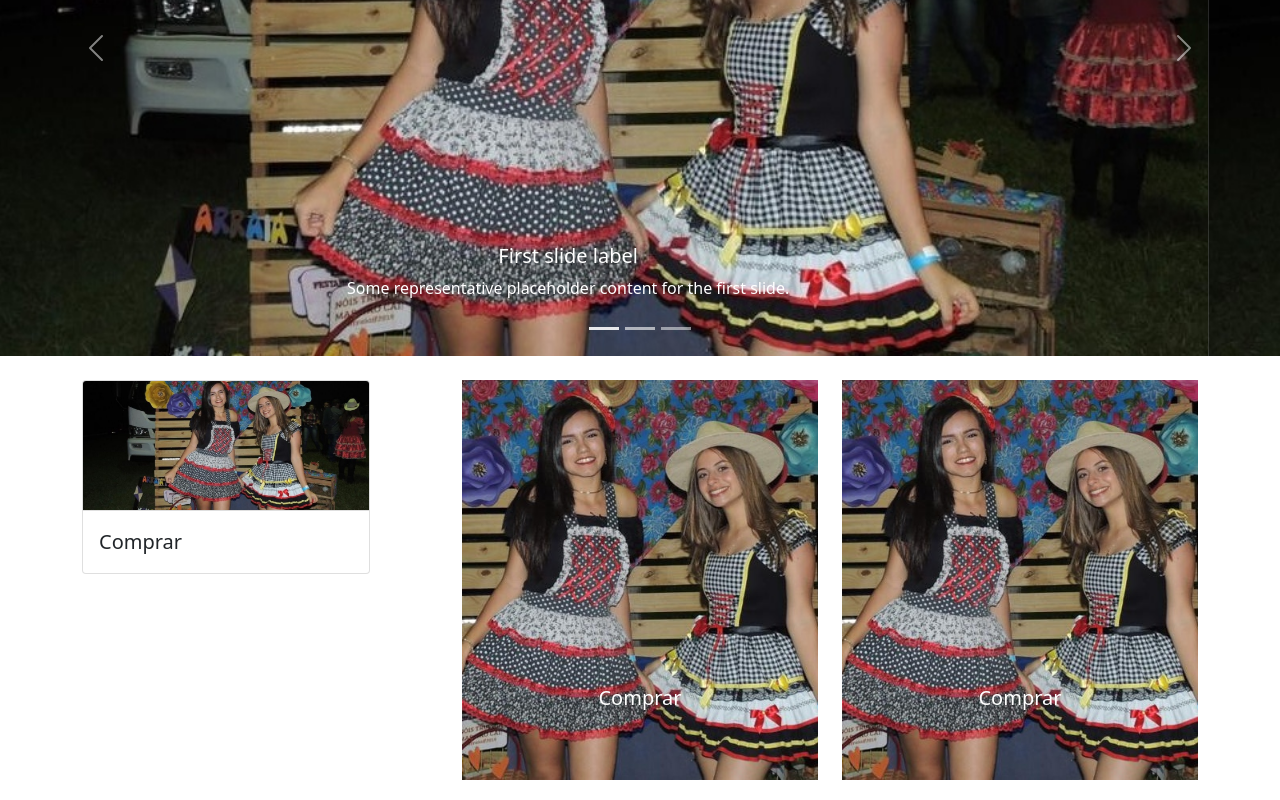
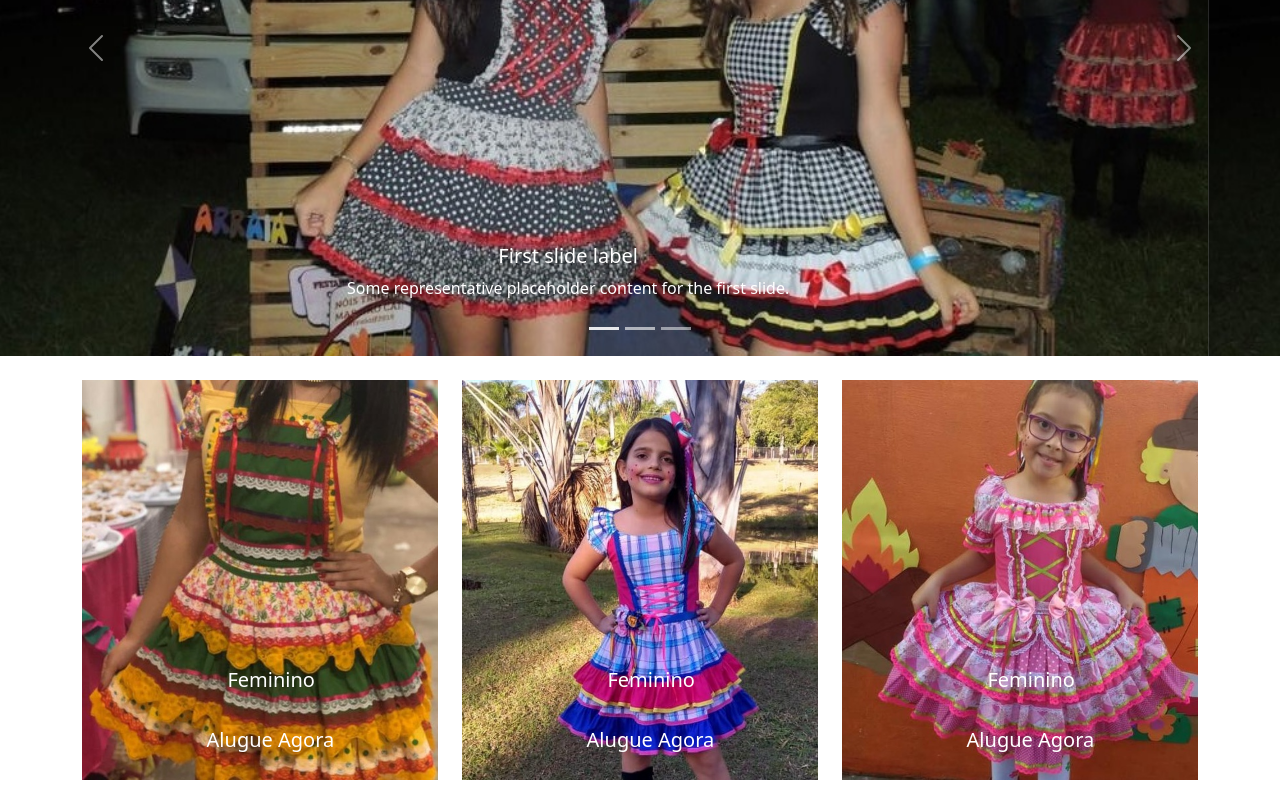
Before and after one commit to GeovannaGonzaga/Projeto-final, a plain HTML site: page index.html in a window 1280 px wide. Shown: the part 335-1135 px from the top of the page. Drawn offline with nearby package versions, Linux system fonts and the light colour scheme.

Commit message:
aula-02-05-21

```diff
--- a/index.html
+++ b/index.html
@@ -84,29 +84,40 @@
     <section class="container">
       <div class="row">
 
-        <div class="col-sm-12 col-md-4 col-ld-4"> <!-- coloca essas sm, md, ld pois você esta tratando de tamanhos de telas -->
-          <div class="card" style="width: 18rem;">
-            <img src="imagem-1.jpg" class="card-img-top" alt="...">
-            <ul class="list-group list-group-flush">
-              <div class="card-body">
-                <a class="comprar text-decoration-none text-dark" href="#">Comprar</a>
+        <div class="col-sm-12 col-md-4 col-ld-4">
+          <div class="feminino">
+             <!---------------- animaçao---------------------- -->
+            <div class="edicao-botton">
+              <div class="ir">
+                <a class="alugue" href="#"> &nbsp &nbsp Feminino <br> <br> Alugue Agora</a>
               </div>
-            </ul>
+            </div>
+          </div>
+          <!-- -----------------animaçao ------------------------ -->
+        </div>
+
+        <div class="col-sm-12 col-md-4 col-ld-4">
+          <div class="masculino">
+            <div class="edicao-botton">
+              <div class="ir">
+                <a class="alugue" href="#"> &nbsp &nbsp Feminino <br> <br> Alugue Agora</a>
+              </div>
+            </div>
           </div>
         </div>
 
         <div class="col-sm-12 col-md-4 col-ld-4">
-          <div class="imagens">
-            <a class="comprar text-decoration-none text-white" href="#">Comprar</a>
+          <div class="infantil">
+            <div class="edicao-botton">
+              <div class="ir">
+                <a class="alugue" href="#"> &nbsp &nbsp Feminino <br> <br> Alugue Agora</a>
+              </div>
+            </div>
           </div>
         </div>
 
-        <div class="col-sm-12 col-md-4 col-ld-4">
-          <div class="imagens">
-            <a class=" comprar text-decoration-none text-white" href="#"> Comprar</a>
-          </div>
+      </div>
 
-      </div>
     </section>
     <section>
 
--- a/style.css
+++ b/style.css
@@ -64,8 +64,24 @@ h1{
     margin: auto;
     padding-right: 50px;
 }
-.imagens{
-    background-image: url(imagem-vestido-cortada.jpg); /*imagem para fundo*/
+.feminino{
+    background-image: url(adulto.jpeg); /*imagem para fundo*/
+    background-size: cover;
+    height: 400px;
+    display: flex;
+    margin: auto;
+    margin-bottom: 20px;
+}
+.masculino{
+    background-image: url(criança-1.jpeg); /*imagem para fundo*/
+    background-size: cover;
+    height: 400px;
+    display: flex;
+    margin: auto;
+    margin-bottom: 20px;
+}
+.infantil{
+    background-image: url(criança.jpeg); /*imagem para fundo*/
     background-size: cover;
     height: 400px;
     display: flex;
@@ -82,5 +98,18 @@ h1{
 .tamanho{
     background-color: white ;
     width: 80px;
-    height: 30px;
+    height: 30px
 }
+.alugue{ /* eu fiz */
+    color: white;
+    font-size: 20px;
+    text-decoration: none;
+}
+.edicao-botton{
+    margin-top: 80%;
+    margin-left: 35%;
+}
+.ir{
+    position: relative;
+}
+.ir :hover { display: block; position: relative; bottom: 40px; color: white; }
```
Also changed, not shown: catalogo.css (added, +48 -0 lines), catalogo.html (added, +42 -0 lines), adulto.jpeg (added), bebe.jpeg (added), criança-1.jpeg (added), criança.jpeg (added), giovanna.jpeg (added), imagem.jpeg (deleted), maria clara.jpeg (added), noiva-conjunto.jpeg (added), noiva.jpeg (added).
